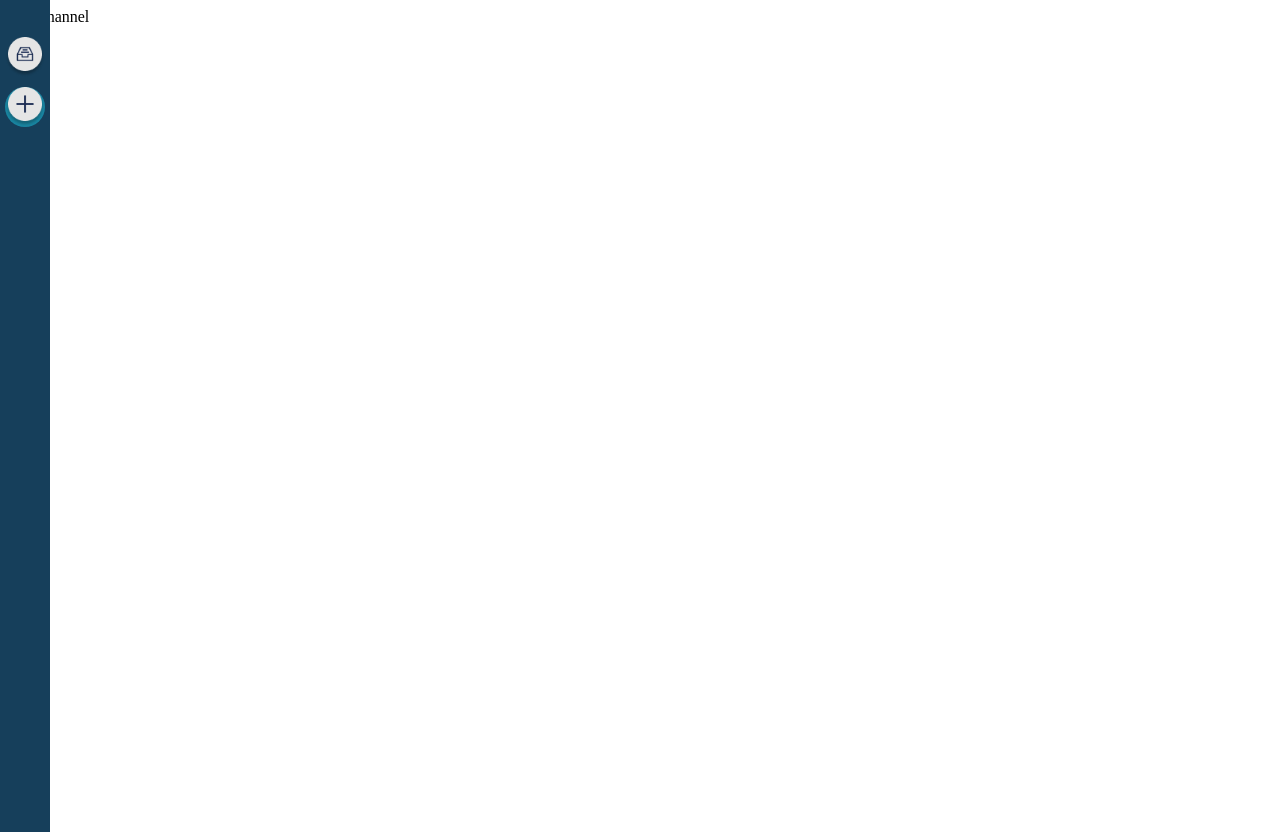
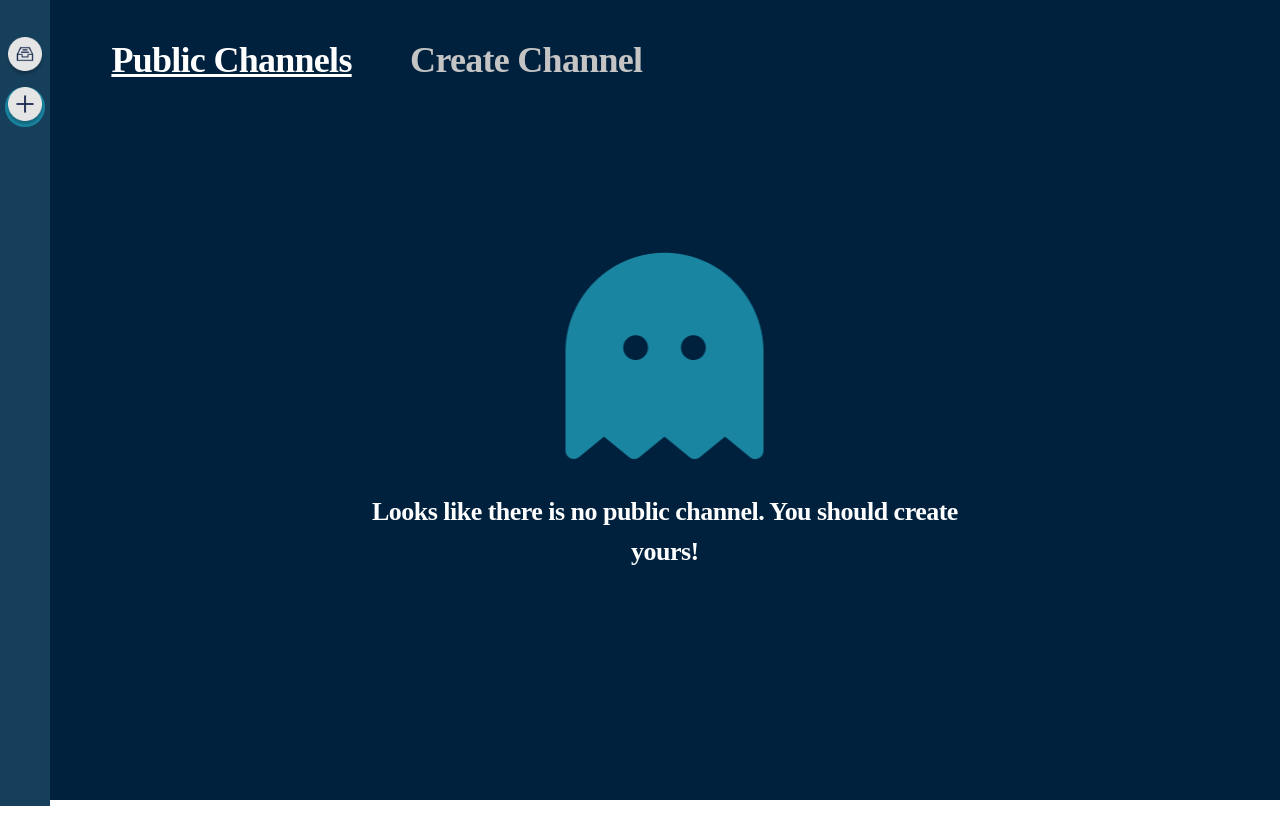
Before and after one commit to PiloucK/Transcendence, a Next.js app in the folder frontend/: page /chat in a window 1280 px wide. Both pictures are taken after a click on the element 24 px from the left and 106 px from the top of the page. After the commit the page ends 806 px from the top, so only its background shows below. Built offline with nearby package versions, Linux system fonts and the light colour scheme.

Commit message:
💄✨ Added logic for the create channel menu. Every thing is a form and data will be collected easily. Need to clean the file by making components.

```diff
--- a/frontend/src/pages/chat.tsx
+++ b/frontend/src/pages/chat.tsx
@@ -5,6 +5,28 @@ import Image from "next/image";
 import directMessage from "../public/direct_message.png";
 import addChannel from "../public/add_channel.png";
 import newMessageLogo from "../public/new_message_logo.png";
+import Ghost from "../public/ghost.png";
+import channelImage from "../public/channel_image.png"; //Temporary.
+
+import Switch from "@mui/material/Switch";
+import TextField from "@mui/material/TextField";
+import FormControl from "@mui/material/FormControl";
+import InputAdornment from "@mui/material/InputAdornment";
+import InputLabel from "@mui/material/InputLabel";
+import OutlinedInput from "@mui/material/OutlinedInput";
+import IconButton from "@mui/material/IconButton";
+import Visibility from "@mui/icons-material/Visibility";
+import VisibilityOff from "@mui/icons-material/VisibilityOff";
+
+import { EmptyFriendList } from "../components/Social/emptyPages";
+
+interface State {
+  amount: string;
+  password: string;
+  weight: string;
+  weightRange: string;
+  showPassword: boolean;
+}
 
 function DirectMessageMenu(props: {
   menu: string;
@@ -36,13 +58,18 @@ function DirectMessageMenu(props: {
   );
 }
 
+function NewDirectMessage() {
+  return (
+    <div className={styles.chat_direct_message_content}>
+      Select a friend to start a conversation
+      <EmptyFriendList />
+    </div>
+  );
+}
+
 function DirectMessageContent({ menu }: { menu: string }) {
   if (menu === "new_message") {
-    return (
-      <div className={styles.chat_direct_message_content}>
-        Select a friend to start a conversation
-      </div>
-    );
+    return <NewDirectMessage />;
   } else {
     return (
       <div className={styles.chat_direct_message_content}>DM with friend</div>
@@ -58,6 +85,218 @@ function DirectMessage() {
       <DirectMessageMenu menu={menu} setMenu={setMenu} />
       <DirectMessageContent menu={menu} />
     </>
+  );
+}
+
+function AddChannelMenu(props: {
+  menu: string;
+  setMenu: (menu: string) => void;
+}) {
+  const getStyle = (key: string) => {
+    if (props.menu === key) {
+      return styles.chat_add_channel_menu_button_selected;
+    } else {
+      return styles.chat_add_channel_menu_button;
+    }
+  };
+
+  return (
+    <div className={styles.chat_add_channel_menu}>
+      <div
+        className={getStyle("public_channels")}
+        onClick={() => {
+          props.setMenu("public_channels");
+        }}
+      >
+        Public Channels
+      </div>
+      <div
+        className={getStyle("create_channel")}
+        onClick={() => {
+          props.setMenu("create_channel");
+        }}
+      >
+        Create Channel
+      </div>
+    </div>
+  );
+}
+
+function EmptyPublicChannels() {
+  return (
+    <div className={styles.social_empty_page}>
+      <Image src={Ghost} />
+      Looks like there is no public channel. You should create yours!
+    </div>
+  );
+}
+
+function PublicChannels() {
+  return <EmptyPublicChannels />;
+}
+
+function ButtonBrowse() {
+  return <div className={styles.chat_create_channel_browse}>Browse</div>;
+}
+
+function InputPasswordField(props: {
+  password: State;
+  setPassword: (password: State) => void;
+}) {
+  const handlePasswordChange =
+    (prop: keyof State) => (event: React.ChangeEvent<HTMLInputElement>) => {
+      props.setPassword({
+        ...props.password,
+        [prop]: event.target.value,
+      });
+    };
+
+  const handleClickShowPassword = () => {
+    props.setPassword({
+      ...props.password,
+      showPassword: !props.password.showPassword,
+    });
+  };
+
+  const handleMouseDownPassword = (
+    event: React.MouseEvent<HTMLButtonElement>
+  ) => {
+    event.preventDefault();
+  };
+
+  return (
+    <FormControl
+      sx={{
+        m: 1,
+        width: "20ch",
+        backgroundColor: "#E5E5E5",
+        borderRadius: "10px",
+      }}
+      variant="outlined"
+    >
+      <InputLabel htmlFor="outlined-adornment-password">
+        Empty for no password
+      </InputLabel>
+      <OutlinedInput
+        id="outlined-adornment-password"
+        type={props.password.showPassword ? "text" : "password"}
+        value={props.password.password}
+        onChange={handlePasswordChange("password")}
+        endAdornment={
+          <InputAdornment position="end">
+            <IconButton
+              aria-label="toggle password visibility"
+              onClick={handleClickShowPassword}
+              onMouseDown={handleMouseDownPassword}
+              edge="end"
+            >
+              {props.password.showPassword ? <VisibilityOff /> : <Visibility />}
+            </IconButton>
+          </InputAdornment>
+        }
+        label="Password"
+      />
+    </FormControl>
+  );
+}
+
+function CreateChannelForm() {
+  const [channelName, setChannelName] = React.useState("");
+  const [channelPassword, setChannelPassword] = React.useState<State>({
+    amount: "",
+    password: "",
+    weight: "",
+    weightRange: "",
+    showPassword: false,
+  });
+  const [confirmation, setConfirmation] = React.useState<State>({
+    amount: "",
+    password: "",
+    weight: "",
+    weightRange: "",
+    showPassword: false,
+  });
+  const [isPrivate, setIsPrivate] = React.useState(false);
+
+  const handleChannelNameChange = (
+    event: React.ChangeEvent<HTMLInputElement>
+  ) => {
+    setChannelName(event.target.value);
+  };
+
+  const handleSwitchChange = (event: React.ChangeEvent<HTMLInputElement>) => {
+    setIsPrivate(event.target.checked);
+  };
+
+  return (
+    <div className={styles.chat_create_channel_form}>
+      <div className={styles.chat_create_channel_form_input}>
+        Channel Name
+        <TextField
+          sx={{
+            m: 1,
+            width: "20ch",
+            backgroundColor: "#E5E5E5",
+            borderRadius: "10px",
+          }}
+          value={channelName}
+          onChange={handleChannelNameChange}
+          label=""
+        />
+      </div>
+      <div className={styles.chat_create_channel_form_input}>
+        Channel Password
+        <InputPasswordField
+          password={channelPassword}
+          setPassword={setChannelPassword}
+        />
+      </div>
+      <div className={styles.chat_create_channel_form_input}>
+        Confirm Password
+        <InputPasswordField
+          password={confirmation}
+          setPassword={setConfirmation}
+        />
+      </div>
+      <div className={styles.chat_create_channel_form_switch}>
+        Set channel as private{" "}
+        <Switch checked={isPrivate} onChange={handleSwitchChange} />
+      </div>
+      <div className={styles.chat_create_channel_form_create}>Create</div>
+    </div>
+  );
+}
+
+function CreateChannel() {
+  return (
+    <div className={styles.chat_create_channel}>
+      <div className={styles.chat_create_channel_image}>
+        <Image src={channelImage} alt="channel image" />
+      </div>
+      <ButtonBrowse />
+      <CreateChannelForm />
+    </div>
+  );
+}
+
+function AddChannelContent({ menu }: { menu: string }) {
+  if (menu === "public_channels") {
+    return <PublicChannels />;
+  } else if (menu === "create_channel") {
+    return <CreateChannel />;
+  } else {
+    return null;
+  }
+}
+
+function AddChannel() {
+  const [menu, setMenu] = React.useState("public_channels");
+
+  return (
+    <div className={styles.chat_add_channel}>
+      <AddChannelMenu menu={menu} setMenu={setMenu} />
+      <AddChannelContent menu={menu} />
+    </div>
   );
 }
 
@@ -101,7 +340,7 @@ function ChatContent({ menu }: { menu: string }) {
   if (menu === "direct_message") {
     return <DirectMessage />;
   } else if (menu === "add_channel") {
-    return <div>Add channel</div>;
+    return <AddChannel />;
   } else {
     return <div>Channel</div>;
   }
--- a/frontend/src/styles/Home.module.css
+++ b/frontend/src/styles/Home.module.css
@@ -572,7 +572,7 @@ and should display them in columns of three cards max */
 .chat_menu {
   position: absolute;
   width: 3.9%;
-  height: 100%;
+  height: 96.7%;
   left: 0px;
   top: 0px;
 
@@ -609,7 +609,7 @@ and should display them in columns of three cards max */
 .chat_direct_message_menu {
   position: absolute;
   width: 12.6%;
-  height: 100%;
+  height: 97.2%;
   left: 3.9%;
   top: 0px;
 
@@ -662,8 +662,8 @@ and should display them in columns of three cards max */
   line-height: 28px;
   /* identical to box height */
 
-	column-gap: 10px;
-	justify-content: space-between;
+  column-gap: 10px;
+  justify-content: space-between;
 
   display: flex;
   align-items: center;
@@ -672,7 +672,7 @@ and should display them in columns of three cards max */
   /* Dark grey */
 
   color: #c4c4c4;
-	cursor: pointer;
+  cursor: pointer;
 }
 
 .chat_direct_message_menu_new_selected {
@@ -692,8 +692,8 @@ and should display them in columns of three cards max */
   line-height: 28px;
   /* identical to box height */
 
-	column-gap: 10px;
-	justify-content: space-between;
+  column-gap: 10px;
+  justify-content: space-between;
 
   display: flex;
   align-items: center;
@@ -731,6 +731,232 @@ and should display them in columns of three cards max */
   /* White */
 
   color: #ffffff;
+}
+
+.chat_add_channel {
+  position: absolute;
+  left: 3.9%;
+  top: 0px;
+
+  width: 96.1%;
+  height: 100%;
+
+  display: flex;
+  flex-direction: column;
+  align-items: center;
+
+  color: #ffffff;
+  background-color: #00213d;
+}
+
+.chat_add_channel_menu {
+  position: absolute;
+  width: 95%;
+  height: 40px;
+  left: 5%;
+  top: 5%;
+
+  display: flex;
+  flex-direction: row;
+  column-gap: 5%;
+  /* justify-content: space-between; */
+}
+
+.chat_add_channel_menu_button {
+  font-family: "Khand";
+  font-style: normal;
+  font-weight: 700;
+  font-size: 36px;
+  line-height: 55px;
+  display: flex;
+  align-items: center;
+  text-align: center;
+  letter-spacing: -0.02em;
+
+  /* Dark grey */
+
+  color: #c4c4c4;
+	cursor: pointer;
+}
+
+.chat_add_channel_menu_button_selected {
+  font-family: "Khand";
+  font-style: normal;
+  font-weight: 700;
+  font-size: 36px;
+  line-height: 55px;
+  display: flex;
+  align-items: center;
+  text-align: center;
+  letter-spacing: -0.02em;
+
+  /* Dark grey */
+
+  color: #ffffff;
+
+  text-decoration: underline;
+}
+
+.chat_add_channel_content {
+  position: absolute;
+  left: 5%;
+  top: 20%;
+
+  width: 90%;
+  max-height: 80%;
+  overflow-x: auto;
+
+  display: flex;
+  flex-direction: column;
+  justify-content: center;
+  align-items: left;
+  flex-flow: column wrap;
+}
+
+.chat_create_channel {
+  position: absolute;
+
+  left: 5%;
+  top: 20%;
+
+	width: 95%;
+	height: 80%;
+}
+
+.chat_create_channel_image {
+  position: absolute;
+  width: 250px;
+  height: 250px;
+  left: 18.3%;
+  top: 16%;
+}
+
+.chat_create_channel_browse,
+.chat_create_channel_browse:hover {
+  position: absolute;
+  width: 119px;
+  height: 42px;
+  left: 21.7%;
+  top: 55%;
+
+  display: flex;
+  flex-direction: row;
+  justify-content: center;
+  align-items: center;
+  padding: 10px;
+
+
+  /* Teal */
+
+  background: #163f5b;
+  /* White */
+
+  border: 2px solid #ffffff;
+  box-sizing: border-box;
+  box-shadow: 0px 4px 4px rgba(0, 0, 0, 0.25);
+  border-radius: 15px;
+
+  color: #e5e5e5;
+}
+
+.chat_create_channel_browse:hover {
+  cursor: pointer;
+  color: #ffffff;
+}
+
+.chat_create_channel_form {
+  position: absolute;
+
+  left: 60rem;
+}
+
+.chat_create_channel_form_input {
+  font-family: "Khand";
+  font-style: normal;
+  font-weight: 600;
+  font-size: 26px;
+  line-height: 40px;
+  display: flex;
+	flex-direction: column;
+  align-items: center;
+  letter-spacing: -0.02em;
+
+	white-space: nowrap;
+  /* White */
+
+  color: #ffffff;
+	padding: 15px;
+}
+
+.chat_create_channel_form_switch {
+  position: absolute;
+  /* width: 163px;
+  height: 26px; */
+  top: 103%;
+	left: 15%;
+
+	/* Make the text stand on one line */
+	white-space: nowrap;
+
+  font-family: "Khand";
+  font-style: normal;
+  font-weight: 600;
+  font-size: 18px;
+  line-height: 28px;
+  display: flex;
+  align-items: center;
+  font-feature-settings: "tnum" on, "lnum" on;
+
+  /* White */
+
+  color: #ffffff;
+}
+
+.chat_create_channel_form_create,
+.chat_create_channel_form_create:hover {
+  display: flex;
+  flex-direction: row;
+  justify-content: center;
+  align-items: center;
+
+  position: absolute;
+  width: 119px;
+  height: 42px;
+  left: -80%;
+  top: 125%;
+
+  /* Green */
+
+  background: #25bf75;
+  box-shadow: 0px 4px 4px rgba(0, 0, 0, 0.25);
+  border-radius: 15px;
+
+  font-family: "Khand";
+  font-style: normal;
+  font-weight: 600;
+  font-size: 18px;
+  line-height: 28px;
+  /* identical to box height */
+
+  text-align: center;
+  font-feature-settings: "tnum" on, "lnum" on;
+
+  /* White */
+
+  color: #ffffff;
+
+  /* Inside auto layout */
+
+  flex: none;
+  order: 0;
+  flex-grow: 0;
+  margin: 0px 10px;
+}
+
+.chat_create_channel_form_create:hover {
+  background: linear-gradient(0deg, rgba(0, 0, 0, 0.1), rgba(0, 0, 0, 0.1)),
+    #25bf75;
+  cursor: pointer;
 }
 
 /*
```
Also changed, not shown: frontend/src/public/channel_image.png (added).
